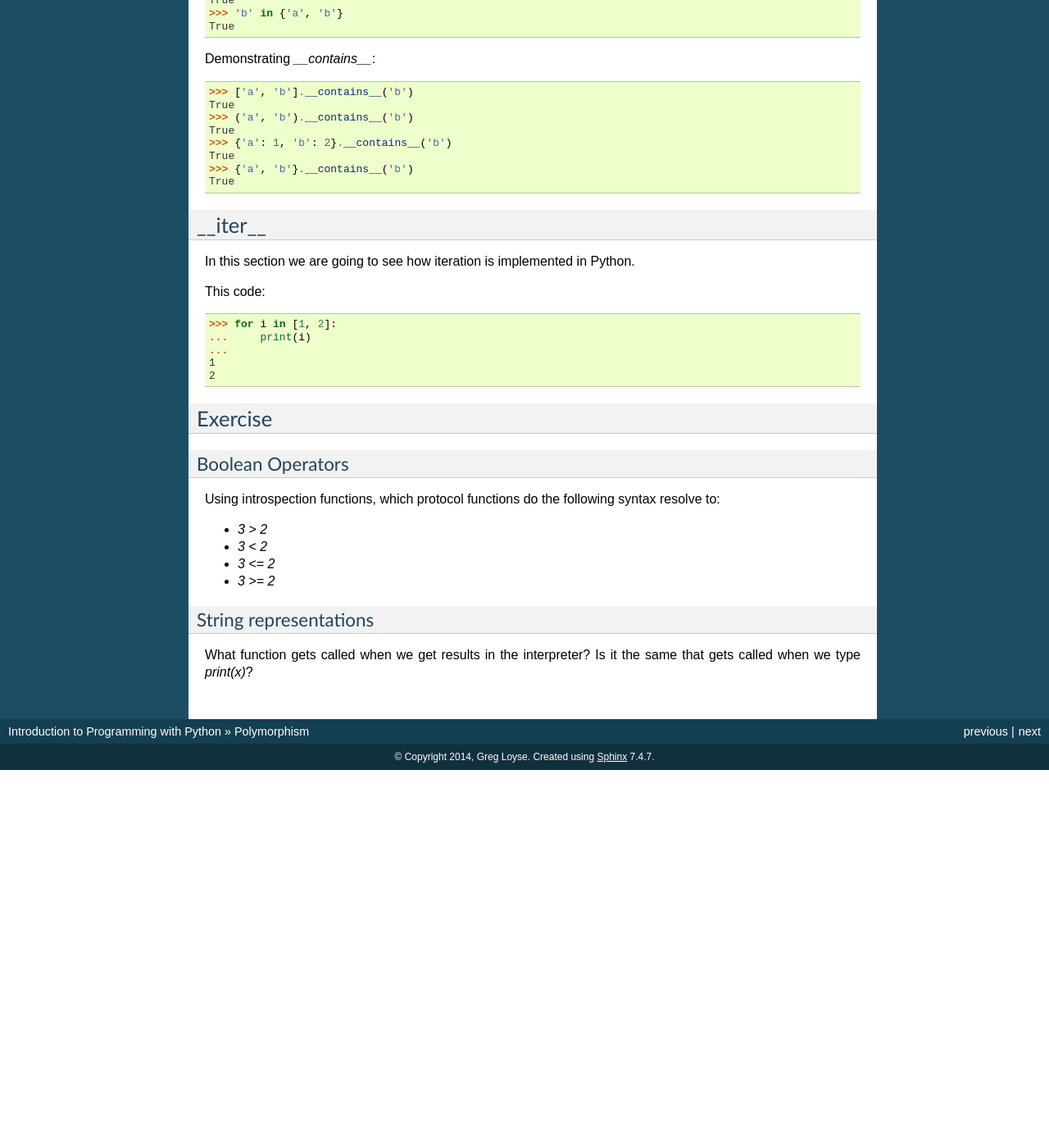
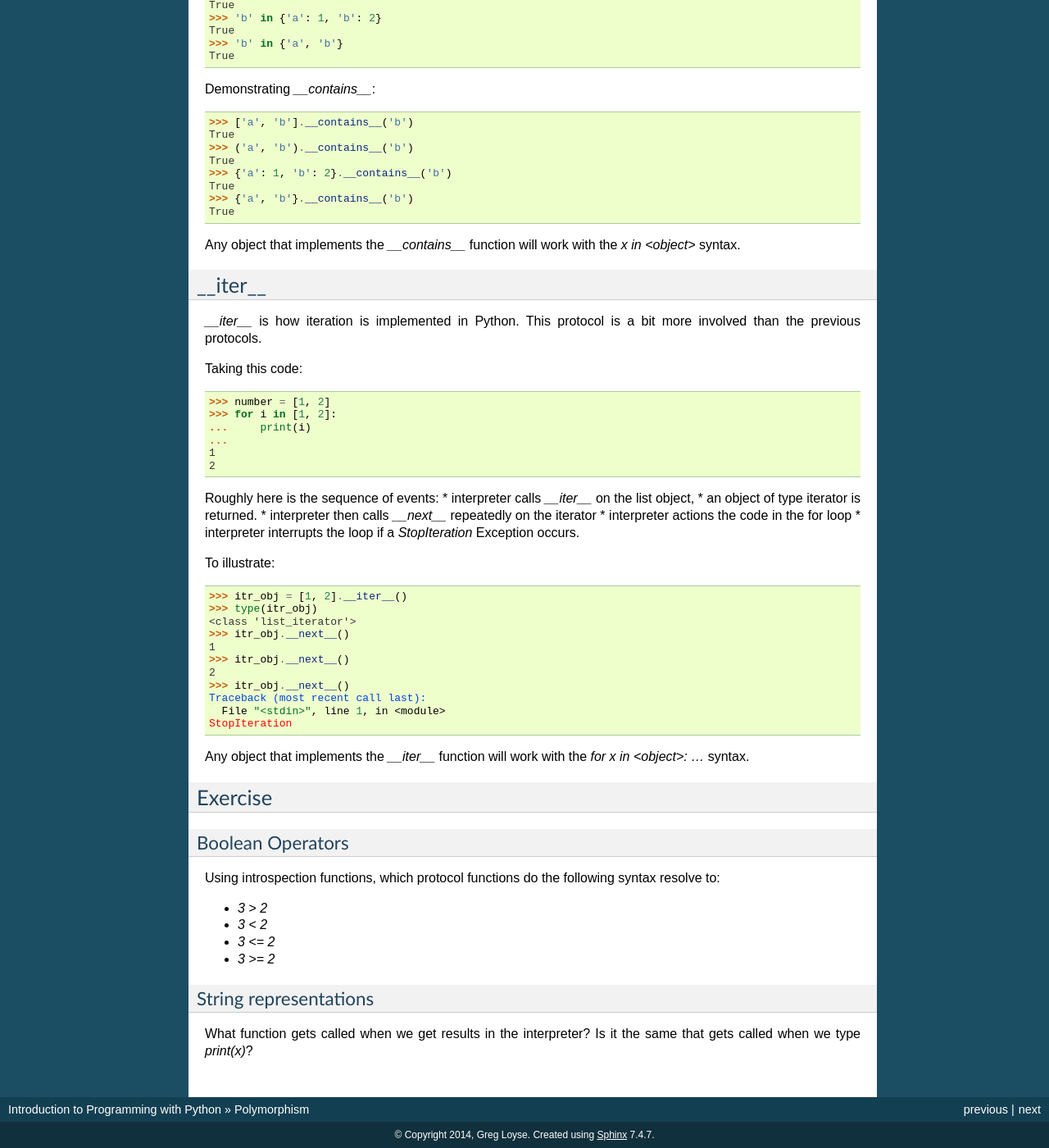
Before and after one commit to gu-lseg/intro-to-programming, a Sphinx documentation site: the page built from source/polymorphism.rst, in a window 1280 px wide and 1400 px high, scrolled down 1157 px. Shown: the whole window at 82% size. Built offline with Sphinx 7.4.7, drawn with Linux system fonts in a browser that asks for light colours; before the commit the page ends 2096 px from its top, so only the background shows below that; some of the changed text lies outside the part shown.

Commit message:
polymorphism details

```diff
--- a/source/polymorphism.rst
+++ b/source/polymorphism.rst
@@ -45,6 +45,8 @@ __add__
     >>> '1'.__add__('2')
     '12'
 
+Any object that implements the `__add__` function will work
+with the `<object> + x` syntax.
 
 __contains__
 ============
@@ -82,21 +84,47 @@ Demonstrating `__contains__`::
     >>> {'a', 'b'}.__contains__('b')
     True
 
+Any object that implements the `__contains__` function will work
+with the `x in <object>` syntax.
 
 __iter__
 ========
 
-In this section we are going to see how iteration is implemented in Python.
+`__iter__` is how iteration is implemented in Python. This protocol is a bit more involved
+than the previous protocols.
 
-This code::
+Taking this code::
 
+    >>> number = [1, 2]
     >>> for i in [1, 2]:
     ...     print(i)
     ...
     1
     2
 
+Roughly here is the sequence of events:
+* interpreter calls `__iter__` on the list object,
+* an object of type iterator is returned.
+* interpreter then calls `__next__` repeatedly on the iterator
+* interpreter actions the code in the for loop
+* interpreter interrupts the loop if a `StopIteration` Exception occurs.
 
+To illustrate::
+
+    >>> itr_obj = [1, 2].__iter__()
+    >>> type(itr_obj)
+    <class 'list_iterator'>
+    >>> itr_obj.__next__()
+    1
+    >>> itr_obj.__next__()
+    2
+    >>> itr_obj.__next__()
+    Traceback (most recent call last):
+      File "<stdin>", line 1, in <module>
+    StopIteration
+
+Any object that implements the `__iter__` function will work
+with the `for x in <object>: ...` syntax.
 
 Exercise
 ========
```
